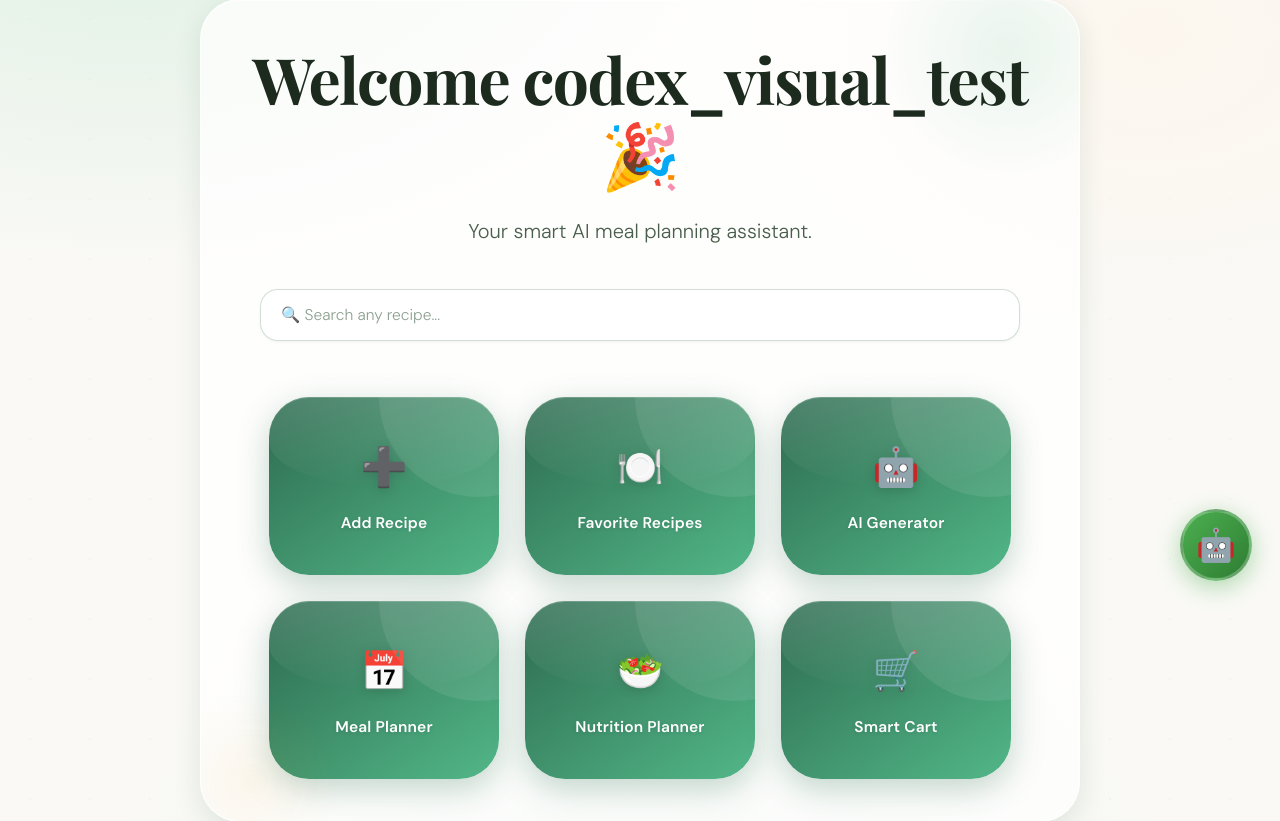
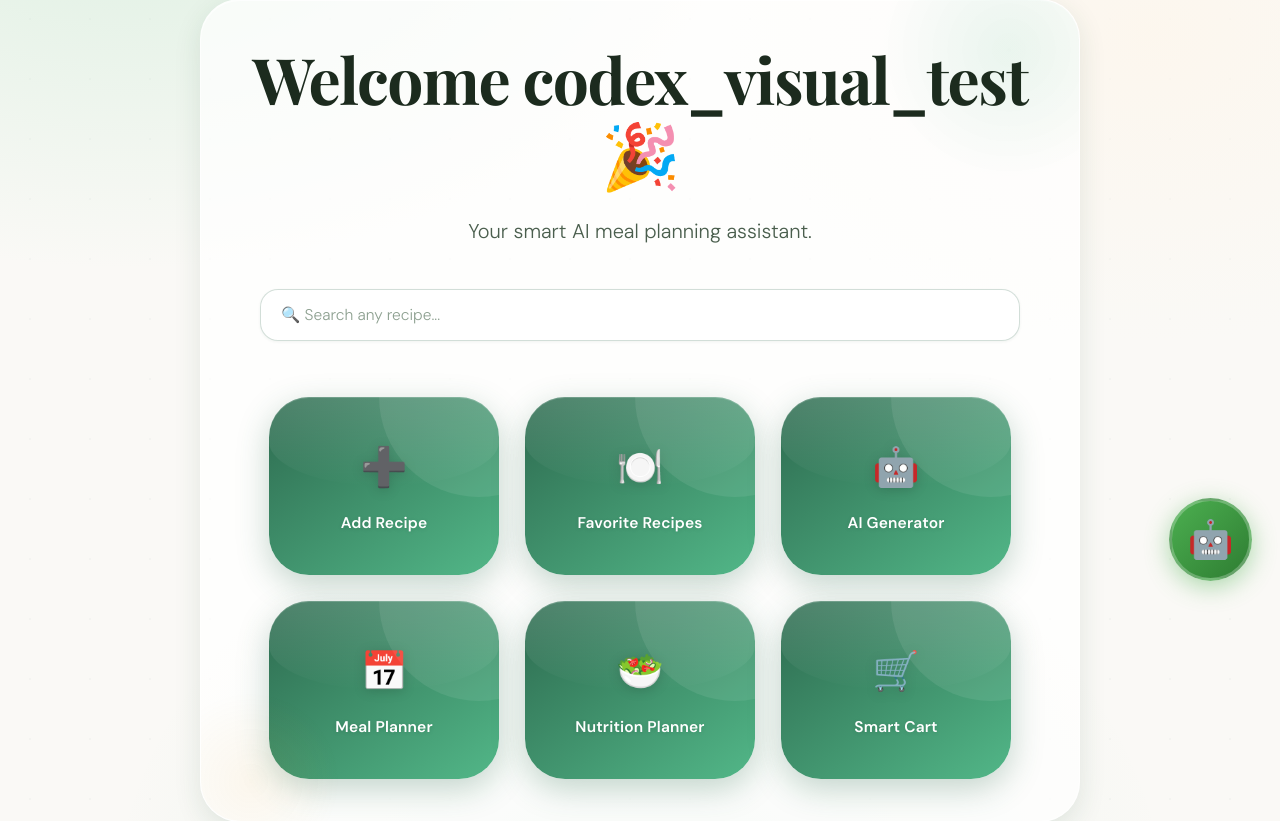
Before and after one commit to jaweeduddin/PlanMyPlateFinal, a Flask app: page /dashboard in a window 1280 px wide. Shown: the part 191-1012 px from the top of the page. Run offline with Flask 3, Linux system fonts and the light colour scheme; a user stored in the database is signed in; some libraries are stand-ins or nearby versions; some web fonts are replaced.

Commit message:
increased assistant button size by another 15%

```diff
--- a/templates/dashboard.html
+++ b/templates/dashboard.html
@@ -355,8 +355,8 @@ if ("serviceWorker" in navigator) {
     position: fixed !important;
     bottom: 28px;
     right: 28px;
-    width: 72px;
-    height: 72px;
+    width: 83px;
+    height: 83px;
     border-radius: 50%;
     background: linear-gradient(135deg, #4CAF50, #2e7d32);
     box-shadow: 0 6px 24px rgba(76,175,80,0.45);
@@ -375,7 +375,7 @@ if ("serviceWorker" in navigator) {
 }
 
 #pmp-assistant-btn span {
-    font-size: 32px;
+    font-size: 37px;
     line-height: 1;
 }
 
```
